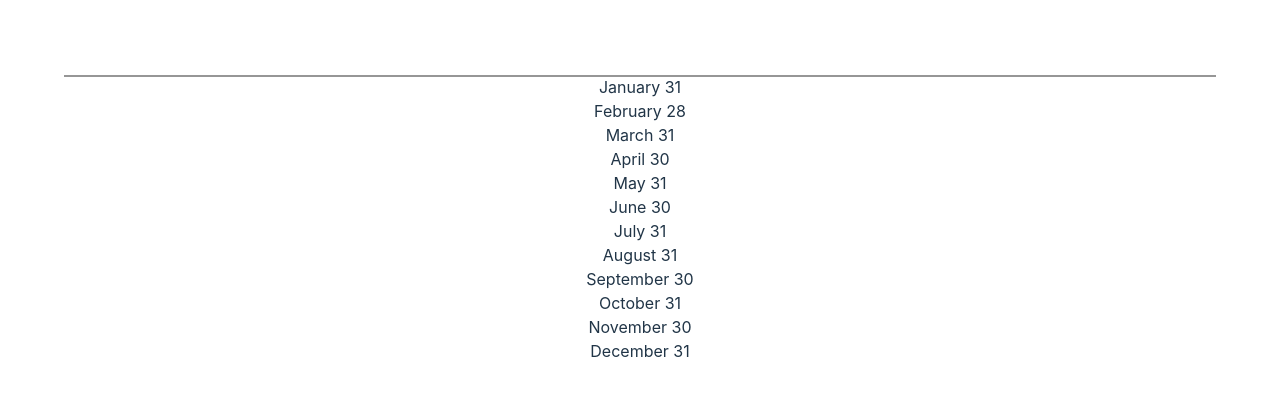
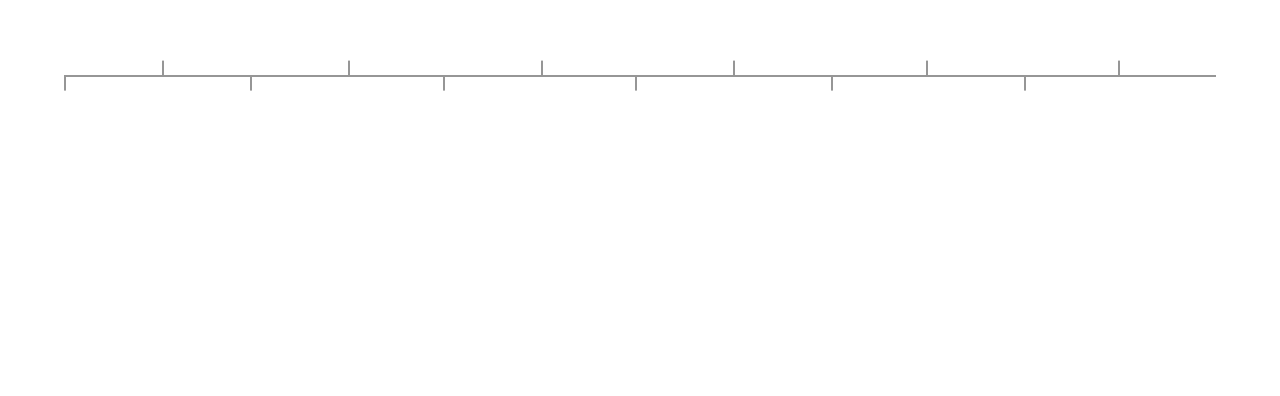
Before and after one commit to justPeterLee/Timeline, a React (Vite) app in the folder client/: page / in a window 1280 px wide. Shown: the part 324-720 px from the top of the page. Built offline with nearby package versions, Linux system fonts and the light colour scheme.

Commit message:
style month section

```diff
--- a/client/src/components/timeline/Timeline.module.css
+++ b/client/src/components/timeline/Timeline.module.css
@@ -7,4 +7,8 @@
   top: 50%;
   left: 50%;
   transform: translate(-50%, -50%);
+
+  display: flex;
+
+  z-index: 1000;
 }
--- a/client/src/components/timeline/Timeline.tsx
+++ b/client/src/components/timeline/Timeline.tsx
@@ -29,8 +29,14 @@ export default function Timeline() {
   return (
     <>
       <div className={styles.timeline}>
-        {Object.keys(monthDate).map((instance: string, index: number) => {
-          return <TimelineMonth key={index} monthData={monthDate[index]} />;
+        {Object.keys(monthDate).map((_instance: string, index: number) => {
+          return (
+            <TimelineMonth
+              key={index}
+              monthData={monthDate[index]}
+              index={index}
+            />
+          );
         })}
         {/* <TimelineMonth /> */}
       </div>
--- a/client/src/components/timeline/TimelineMonth/TimelineMonth.module.css
+++ b/client/src/components/timeline/TimelineMonth/TimelineMonth.module.css
@@ -0,0 +1,25 @@
+.container {
+  background-color: transparent;
+  height: 30px;
+
+  transform: translateY(-48%);
+  transition: background-color 0.2s ease;
+}
+.container:hover {
+  background-color: rgb(220, 220, 220, 0.3);
+  cursor: pointer;
+}
+
+.month {
+  height: 100%;
+  display: flex;
+  flex-direction: column;
+  /* width: 1px;
+  background-color: rgb(150, 150, 150); */
+}
+
+.monthLine {
+  height: 15px;
+  width: 2px;
+  background-color: rgb(150, 150, 150);
+}
--- a/client/src/components/timeline/TimelineMonth/TimelineMonth.tsx
+++ b/client/src/components/timeline/TimelineMonth/TimelineMonth.tsx
@@ -2,14 +2,22 @@ import styles from "./TimelineMonth.module.css";
 
 export default function TimelineMonth({
   monthData,
+  index,
 }: {
   monthData: { month: string; day: number };
+  index: number;
 }) {
   return (
-    <div className={styles.container}>
-      <>
-        {monthData.month} {monthData.day}
-      </>
+    <div
+      className={styles.container}
+      style={{ width: `${monthData.day * 0.274}%` }}
+    >
+      <div
+        className={styles.month}
+        style={{ justifyContent: index % 2 <= 0 ? "flex-end" : "flex-start" }}
+      >
+        <div className={styles.monthLine}></div>
+      </div>
     </div>
   );
 }
```
